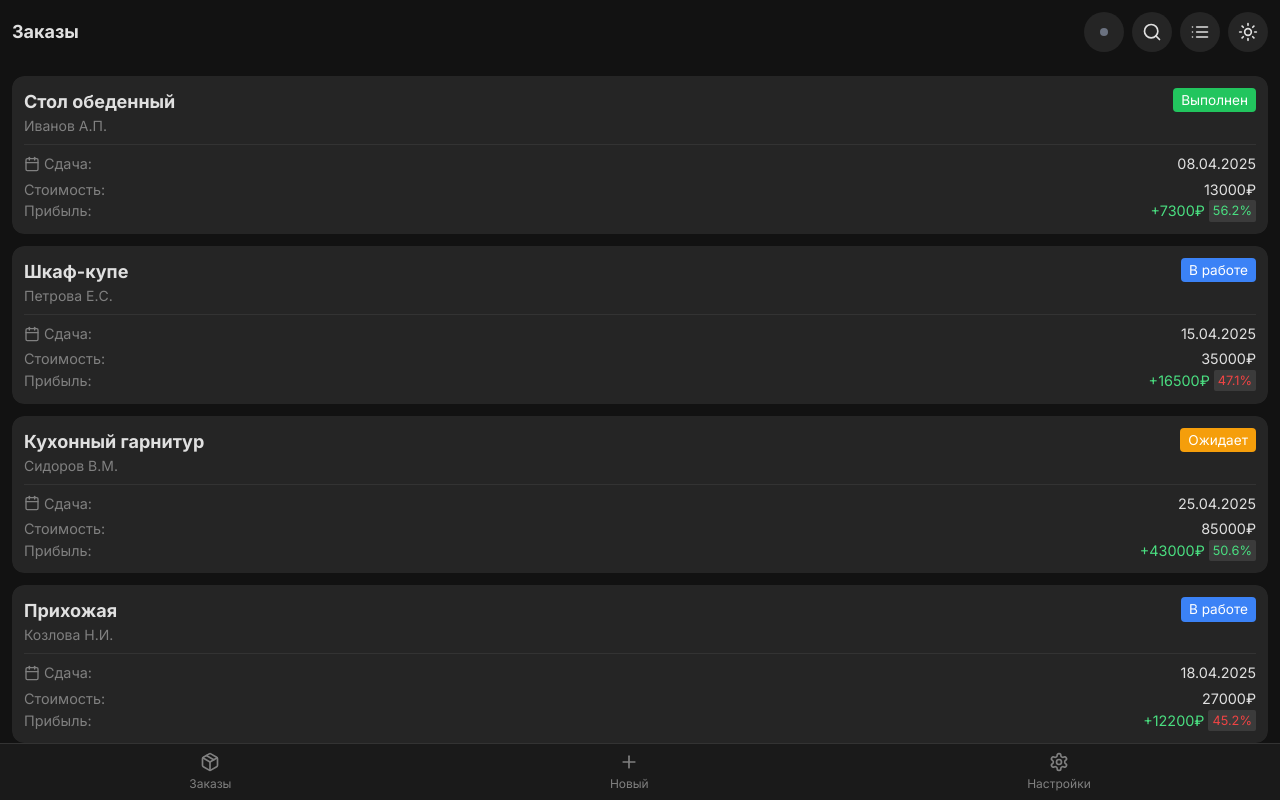
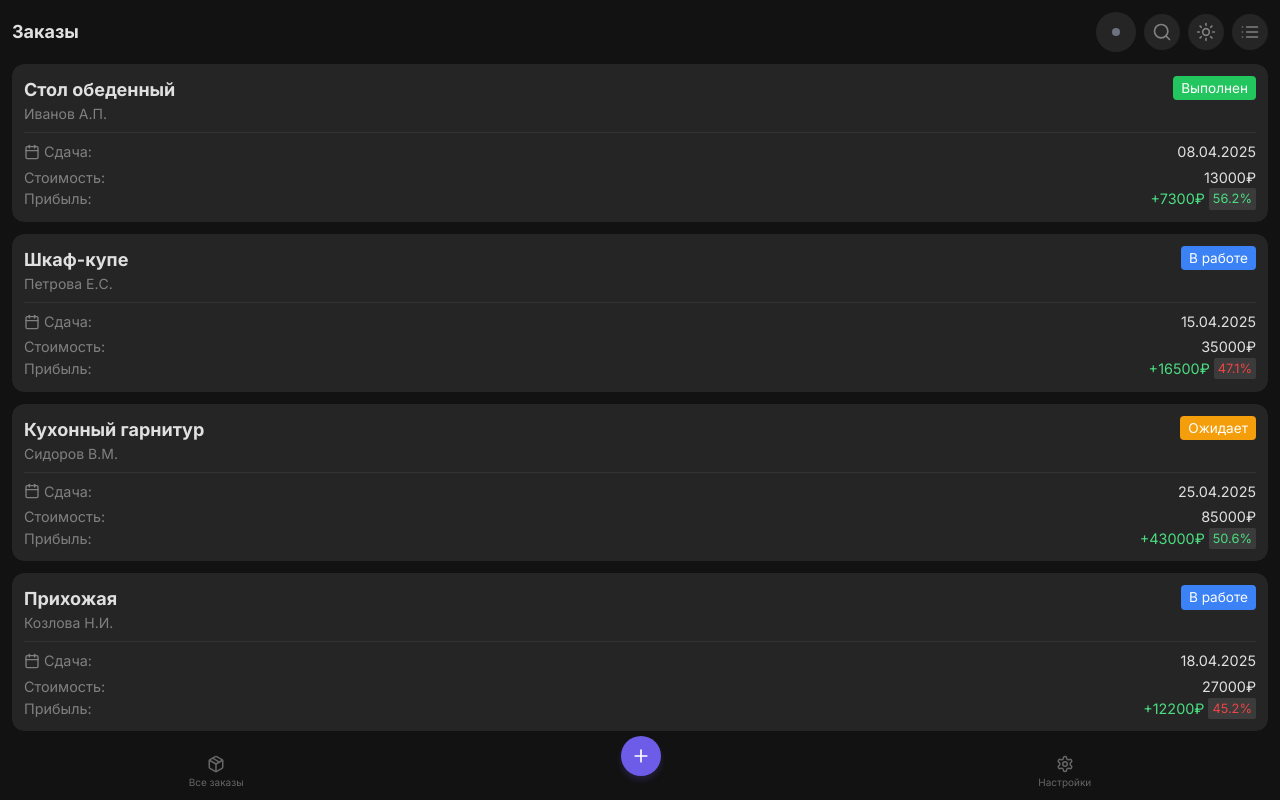
Before and after one commit to 1x5/proweb-1-lite, a React (Create React App) app: page / in a window 1280 px wide. Built offline with nearby package versions, Linux system fonts and the light colour scheme; sample sign-in values are in the browser's storage.

Commit message:
убрал перенос статусов доработал меню

```diff
--- a/src/components/BottomNavigation.jsx
+++ b/src/components/BottomNavigation.jsx
@@ -11,8 +11,7 @@ const BottomNavigation = ({ activePage }) => {
     <nav
       className="fixed bottom-0 left-0 right-0 flex justify-around items-center"
       style={{
-        backgroundColor: darkMode ? '#1a1a1a' : theme.bg,
-        borderTop: `1px solid ${theme.cardBorder}`,
+        backgroundColor: theme.bg,
         padding: '8px 0',
         zIndex: 1000
       }}
@@ -20,28 +19,38 @@ const BottomNavigation = ({ activePage }) => {
       <Link
         to="/"
         className="flex flex-col items-center"
-        style={{ color: activePage === 'orders' ? theme.accent : theme.textSecondary }}
+        style={{
+          color: activePage === 'orders' ? '#6C5CE7' : '#666666',
+          textDecoration: 'none'
+        }}
       >
-        <Package size={20} />
-        <span className="text-xs mt-1">Заказы</span>
+        <Package size={18} />
+        <span className="text-[10px] mt-0.5">Все заказы</span>
       </Link>
 
       <button
-        className="flex flex-col items-center"
+        className="flex items-center justify-center rounded-full w-10 h-10 transition-transform hover:scale-105 active:scale-95"
         onClick={() => navigate('/order/new')}
-        style={{ color: activePage === 'new' ? theme.accent : theme.textSecondary }}
+        style={{
+          backgroundColor: '#6C5CE7',
+          color: '#FFFFFF',
+          border: 'none',
+          transform: 'translateY(-16px)',
+          boxShadow: '0 4px 6px rgba(108, 92, 231, 0.2)'
+        }}
       >
         <Plus size={20} />
-        <span className="text-xs mt-1">Новый</span>
       </button>
 
       <button
-        className="flex flex-col items-center"
+        className="flex flex-col items-center bg-transparent border-0"
         onClick={() => navigate('/settings')}
-        style={{ color: activePage === 'settings' ? theme.accent : theme.textSecondary }}
+        style={{
+          color: activePage === 'settings' ? '#6C5CE7' : '#666666'
+        }}
       >
-        <Settings size={20} />
-        <span className="text-xs mt-1">Настройки</span>
+        <Settings size={18} />
+        <span className="text-[10px] mt-0.5">Настройки</span>
       </button>
     </nav>
   );
--- a/src/pages/HomePage.jsx
+++ b/src/pages/HomePage.jsx
@@ -189,7 +189,8 @@ const HomePage = () => {
             backgroundColor: getStatusColor(order.status),
             padding: '2px 8px',
             borderRadius: '4px',
-            fontSize: isMobile ? '0.75rem' : '0.85rem'
+            fontSize: isMobile ? '0.75rem' : '0.85rem',
+            whiteSpace: 'nowrap'
           }}
         >
           {order.status}
@@ -364,35 +365,37 @@ const HomePage = () => {
 
             {/* Иконка поиска */}
             <button
-              className="w-10 h-10 rounded-full flex items-center justify-center"
+              onClick={() => setShowSearch(!showSearch)}
+              className="p-2 rounded-full"
               style={{ backgroundColor: theme.card }}
-              onClick={() => setShowSearch(!showSearch)}
             >
-              <Search size={20} color={theme.textPrimary} />
-            </button>
-
-            {/* Иконка вида */}
-            <button
-              className="w-10 h-10 rounded-full flex items-center justify-center"
-              style={{ backgroundColor: theme.card }}
-              onClick={() => setCompactMode(!compactMode)}
-            >
-              {compactMode ?
-                <LayoutGrid size={20} color={theme.textPrimary} /> :
-                <List size={20} color={theme.textPrimary} />
-              }
+              <Search size={20} style={{ color: theme.textSecondary }} />
             </button>
 
             {/* Переключатель темы */}
             <button
-              className="w-10 h-10 rounded-full flex items-center justify-center"
+              onClick={toggleDarkMode}
+              className="p-2 rounded-full"
               style={{ backgroundColor: theme.card }}
-              onClick={toggleDarkMode}
             >
-              {darkMode ?
-                <Sun size={20} color={theme.textPrimary} /> :
-                <Moon size={20} color={theme.textPrimary} />
-              }
+              {darkMode ? (
+                <Sun size={20} style={{ color: theme.textSecondary }} />
+              ) : (
+                <Moon size={20} style={{ color: theme.textSecondary }} />
+              )}
+            </button>
+
+            {/* Переключатель вида */}
+            <button
+              onClick={() => setCompactMode(!compactMode)}
+              className="p-2 rounded-full"
+              style={{ backgroundColor: theme.card }}
+            >
+              {compactMode ? (
+                <LayoutGrid size={20} style={{ color: theme.textSecondary }} />
+              ) : (
+                <List size={20} style={{ color: theme.textSecondary }} />
+              )}
             </button>
           </div>
         </div>
@@ -406,27 +409,22 @@ const HomePage = () => {
               type="text"
               value={searchQuery}
               onChange={(e) => setSearchQuery(e.target.value)}
-              placeholder="Поиск заказов..."
-              className="w-full p-2 pl-10 rounded"
+              className="w-full p-2 rounded-xl"
               style={{
                 backgroundColor: theme.card,
                 color: theme.textPrimary,
                 border: 'none'
               }}
-            />
-            <Search
-              size={16}
-              color={theme.textSecondary}
-              className="absolute left-3 top-1/2 transform -translate-y-1/2"
+              placeholder="Поиск заказов..."
             />
           </div>
         </div>
       )}
 
       {/* Список заказов */}
-      <div className="flex-1 p-3 overflow-y-auto" style={{ paddingBottom: '80px' }}>
+      <div className="flex-1 overflow-y-auto px-3" style={{ paddingBottom: '80px' }}>
         {filteredOrders.map(order => (
-          <div key={order.id} className="relative mb-3 overflow-hidden rounded-xl">
+          <div key={order.id} className="mb-3 relative overflow-hidden rounded-xl">
             {/* Кнопка удаления (видна при свайпе) */}
             <div
               className="absolute right-0 top-0 bottom-0 flex items-center"
--- a/src/pages/OrderDetailsPage.jsx
+++ b/src/pages/OrderDetailsPage.jsx
@@ -406,9 +406,9 @@ const OrderDetailsPage = () => {
   }
 
   return (
-    <div className="flex flex-col h-screen" style={{ backgroundColor: theme.bg }}>
+    <div className="flex flex-col min-h-screen" style={{ backgroundColor: theme.bg }}>
       {/* Верхняя панель */}
-      <div className="p-3 flex justify-between items-center" style={{ backgroundColor: darkMode ? '#1a1a1a' : theme.bg }}>
+      <div className="sticky top-0 z-10 p-3 flex justify-between items-center" style={{ backgroundColor: theme.bg }}>
         <div className="flex items-center">
           <ChevronLeft
             size={24}
@@ -464,8 +464,8 @@ const OrderDetailsPage = () => {
         </div>
       </div>
 
-      {/* Основное содержимое */}
-      <div className="flex-1 overflow-auto px-[0.7rem] pb-20">
+      {/* Основной контент */}
+      <div className="flex-1 overflow-y-auto pb-20 px-3">
         {/* Основная информация */}
         <div className="p-0">
           <div className="space-y-2 mt-[0.7rem]">
@@ -1041,7 +1041,7 @@ const OrderDetailsPage = () => {
         </div>
       )}
 
-      <BottomNavigation activePage="none" />
+      <BottomNavigation />
     </div>
   );
 };
```
